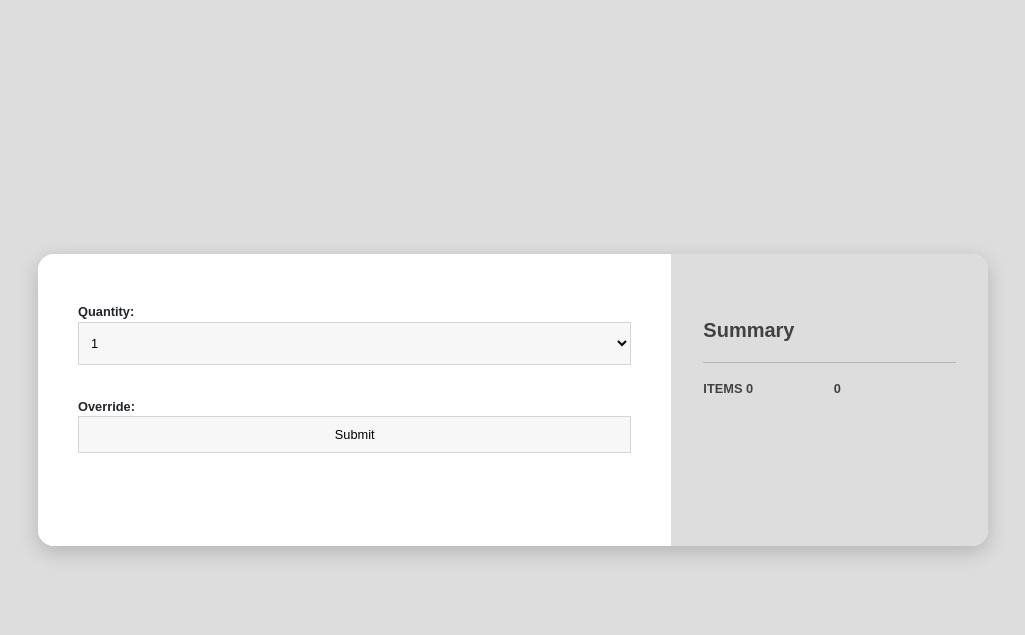
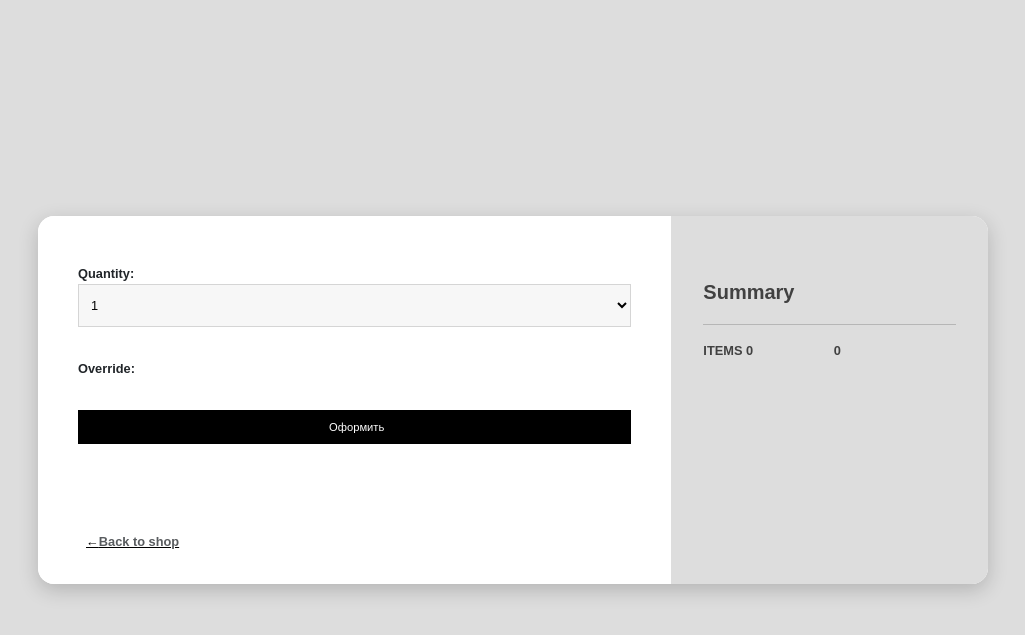
Before and after one commit to maksimuspiter/simple_shop_final_proj, a Django app: template myshop/orders/templates/orders/order/create.html in a window 1280 px wide. Shown: the top 635 px of the page, without its empty margins (127-1152 px from the left). Run offline with Django 4.2, Linux system fonts and the light colour scheme; the template is opened without the code that fills it: values that come from a table or form of the project are taken from there, others are empty; parts of the project's set-up code (start-up, migrations or seed data) failed here and were passed over.

Commit message:
refactor links

```diff
--- a/myshop/orders/templates/orders/order/create.html
+++ b/myshop/orders/templates/orders/order/create.html
@@ -23,7 +23,10 @@
   </div>
   {% endfor %}
 
-  <input type="submit" value="Submit" />
+    <button class="btn btn-outline-dark flex-shrink-0" type="submit" value="Submit">
+      <i class="bi-cart-fill me-1"></i>
+      Оформить
+  </button>
 </form>
 
 {% endblock %}
--- a/myshop/templates/base_cart/base_cart.html
+++ b/myshop/templates/base_cart/base_cart.html
@@ -22,12 +22,13 @@
                 <div class="col-md-8 cart">
                     {% block left_side %}
                     {% endblock %}
+                    <div class="back-to-shop"><a href="{% url 'shop:product_list' %}">←<span class="text-muted">Back to shop</span></a></div>
+
                 </div>
 
                 <div class="col-md-4 summary">
                     {% block right_side %}
                     {% endblock %}
-
                 </div>
             </div>
 
```
Also changed, not shown: myshop/cart/templates/cart/cart.html (+7 -11 lines).
